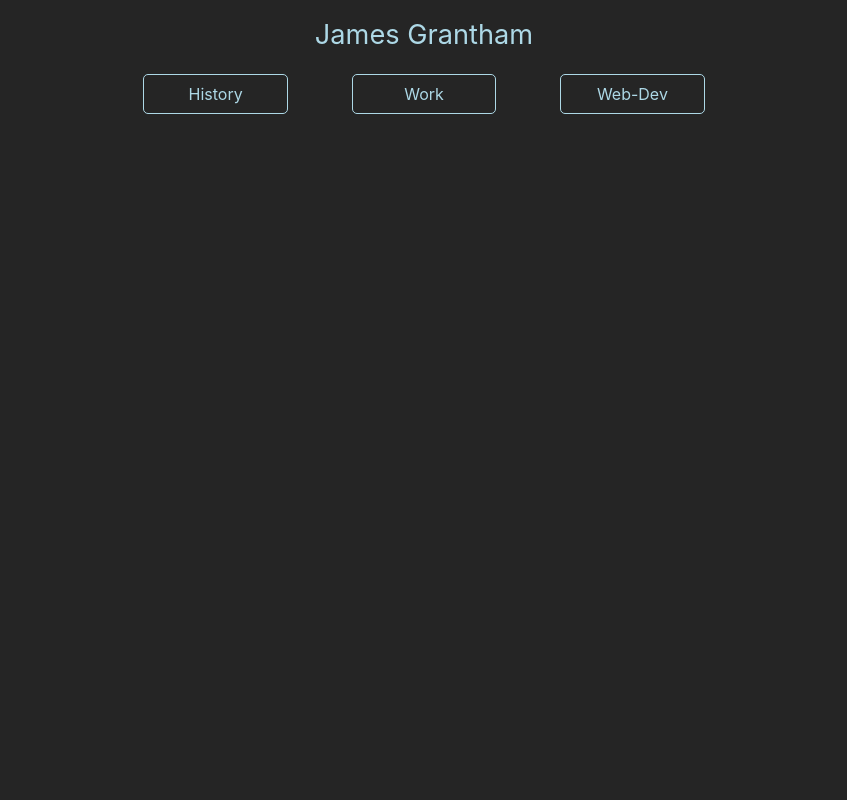
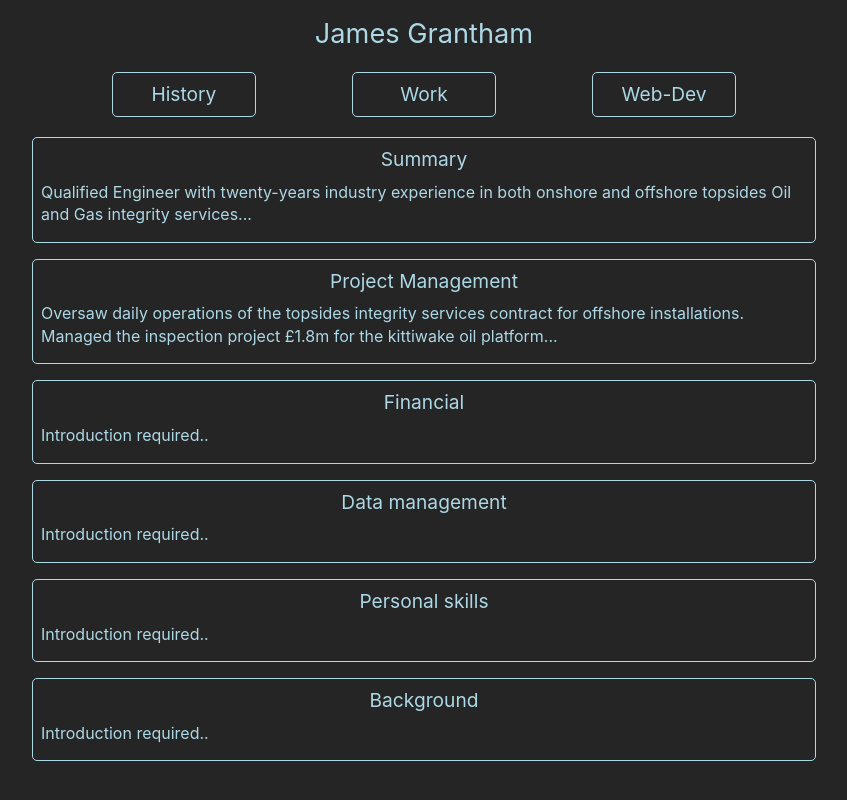
Before and after one commit to jrgrantham/james-grantham, a React (Create React App) app: page /professional in a window 1280 px wide. Shown: the whole page, without its empty margins (216-1063 px from the left). Built offline with nearby package versions, Linux system fonts and the light colour scheme.

Commit message:
Refactored professional page into a single file

```diff
--- a/src/components/Work.jsx
+++ b/src/components/Content.jsx
@@ -1,9 +1,8 @@
 import React, { useState } from "react";
-import { work } from "../data/work";
 import styled from "styled-components";
 
-export default function Work() {
-  const [data, setData] = useState(work);
+export default function Content(props) {
+  const [data, setData] = useState(props.content);
 
   function isDisplayed(receivedSubject) {
     setData(
--- a/src/components/History.jsx
+++ /dev/null
@@ -1,78 +0,0 @@
-import React, { useState } from "react";
-import { history } from "../data/history";
-import styled from "styled-components";
-
-export default function History() {
-  const [data, setData] = useState(history);
-
-  function isDisplayed(receivedSubject) {
-    setData(
-      data.map(subject => {
-        if (subject.title === receivedSubject) {
-          return {
-            ...subject,
-            display: !subject.display
-          };
-        } else return subject;
-      })
-    );
-  }
-
-  return (
-    <div>
-      {data.map((subject, index) => (
-        <Component
-          key={index}
-          onClick={e => {
-            isDisplayed(subject.title);
-          }}
-        >
-          <h5>{subject.title}</h5>
-          <Introduction
-            subjetIntroduction={subject.introduction}
-            subjectDisplay={subject.display}
-          />
-          <Article
-            subjetContents={subject.contents}
-            subjectDisplay={subject.display}
-          />
-        </Component>
-      ))}
-    </div>
-  );
-}
-
-function Introduction(props) {
-  const { subjetIntroduction, subjectDisplay } = props;
-  const expand = subjectDisplay ? "" : "..";
-  return (
-    <div>
-      <p>
-        {subjetIntroduction}
-        {expand}
-      </p>
-    </div>
-  );
-}
-
-function Article(props) {
-  const { subjetContents, subjectDisplay } = props;
-  if (subjectDisplay) {
-    return (
-      <div>
-        {subjetContents.map((content, index) => (
-          <p key={index}>{content}</p>
-        ))}
-      </div>
-    );
-  }
-  return null;
-}
-
-const Component = styled.div`
-  margin: 1rem
-  padding: 1rem
-  border: 1px solid lightblue
-  border-radius: 5px
-  cursor: pointer
-`;
--- a/src/components/Navigation.jsx
+++ b/src/components/Navigation.jsx
@@ -1,34 +1,50 @@
 import React from "react";
-import { NavLink, Link } from "react-router-dom";
+import { Link } from "react-router-dom";
 import styled from "styled-components";
 
+import { work } from "../data/work";
+import { history } from "../data/history";
+import { webDev } from "../data/webDev";
+
+function setData(props, title) {
+  if (title === 'Work') {
+    console.log(title)
+    props.setContent(work)
+    console.log(props.content)
+  } else if (title === 'History') {
+    console.log(title)
+    props.setContent(history)
+    console.log(props.content)
+  }
+}
+
 export default function Navigation(props) {
+  const category = ["History", "Work", "Web-Dev"];
   return (
     <>
       <Link to="/">
         <StyledH3>James Grantham</StyledH3>
       </Link>
+
       <StyledNavigation>
-        <NavLink activeClassName="activeLink" to="/professional/background">
-          History
-        </NavLink>
-        <NavLink activeClassName="activeLink" to="/professional/Work">
-          Work
-        </NavLink>
-        <NavLink
-          activeClassName="activeLink"
-          to="/professional/web-development"
-        >
-          Web-Dev
-        </NavLink>
+        {category.map((title, index) => (
+          <div
+            key={index}
+            onClick={() => {
+              setData(props, title);
+            }}
+          >
+            <h5>{title}</h5>
+          </div>
+        ))}
       </StyledNavigation>
     </>
   );
 }
 
 const StyledH3 = styled.h3`
-  margin-top: 1rem
-`
+  margin-top: 1rem;
+`;
 
 const StyledNavigation = styled.div`
 
@@ -46,7 +62,7 @@ const StyledNavigation = styled.div`
     color: #252525
   }
 
-  a {
+  h5 {
     font-size: 1rem
     margin: 0.25rem 0.5rem
     min-width: 70px
--- a/src/components/WebDev.jsx
+++ /dev/null
@@ -1,78 +0,0 @@
-import React, { useState } from "react";
-import { webDev } from "../data/webDev";
-import styled from "styled-components";
-
-export default function WebDev() {
-  const [data, setData] = useState(webDev);
-
-  function isDisplayed(receivedSubject) {
-    setData(
-      data.map(subject => {
-        if (subject.title === receivedSubject) {
-          return {
-            ...subject,
-            display: !subject.display
-          };
-        } else return subject;
-      })
-    );
-  }
-
-  return (
-    <div>
-      {data.map((subject, index) => (
-        <Component
-          key={index}
-          onClick={e => {
-            isDisplayed(subject.title);
-          }}
-        >
-          <h5>{subject.title}</h5>
-          <Introduction
-            subjetIntroduction={subject.introduction}
-            subjectDisplay={subject.display}
-          />
-          <Article
-            subjetContents={subject.contents}
-            subjectDisplay={subject.display}
-          />
-        </Component>
-      ))}
-    </div>
-  );
-}
-
-function Introduction(props) {
-  const { subjetIntroduction, subjectDisplay } = props;
-  const expand = subjectDisplay ? "" : "..";
-  return (
-    <div>
-      <p>
-        {subjetIntroduction}
-        {expand}
-      </p>
-    </div>
-  );
-}
-
-function Article(props) {
-  const { subjetContents, subjectDisplay } = props;
-  if (subjectDisplay) {
-    return (
-      <div>
-        {subjetContents.map((content, index) => (
-          <p key={index}>{content}</p>
-        ))}
-      </div>
-    );
-  }
-  return null;
-}
-
-const Component = styled.div`
-  margin: 1rem
-  padding: 1rem
-  border: 1px solid lightblue
-  border-radius: 5px
-  cursor: pointer
-`;
--- a/src/views/Professional.jsx
+++ b/src/views/Professional.jsx
@@ -1,18 +1,119 @@
-import React from "react";
-import WorkExperience from "../components/Work";
-import { Route, Link } from "react-router-dom";
-import WebDev from "../components/WebDev";
-import Background from "../components/History";
-import Navigation from "../components/Navigation";
+import React, { useState } from "react";
+import { Link } from "react-router-dom";
+import styled from "styled-components";
+
+import { work } from "../data/work";
+import { history } from "../data/history";
+import { webDev } from "../data/webDev";
 
 export default function Professional() {
+  const [content, setContent] = useState(work);
+  const categoryButtons = ["History", "Work", "Web-Dev"];
+
+  function setCategory(title) {
+    if (title === "Work") {
+      setContent(work);
+    } else if (title === "History") {
+      setContent(history);
+    } else if (title === "Web-Dev") {
+      setContent(webDev);
+    }
+  }
+
+  function isExpanded(receivedSubject) {
+    setContent(
+      content.map(subject => {
+        if (subject.title === receivedSubject) {
+          return {
+            ...subject,
+            display: !subject.display
+          };
+        } else return subject;
+      })
+    );
+  }
 
   return (
-    <>
-      <Navigation />
-      <Route path="/professional/work" component={WorkExperience}/>
-      <Route path="/professional/web-development" component={WebDev}/>
-      <Route path="/professional/Background" component={Background}/>
-    </>
+    <StyledProfessional>
+      <Link to="/">
+        <h3>James Grantham</h3>
+      </Link>
+
+      <StyledCategory>
+        {categoryButtons.map((title, index) => (
+          <div
+            key={index}
+            onClick={() => {
+              setCategory(title);
+            }}
+          >
+            <h5>{title}</h5>
+          </div>
+        ))}
+      </StyledCategory>
+
+      {content.map((subject, index) => (
+        <MainContent
+          key={index}
+          onClick={e => {
+            isExpanded(subject.title);
+          }}
+        >
+          <h5>{subject.title}</h5>
+          <p>
+            {subject.introduction}
+            {subject.display ? "" : ".."}
+          </p>
+          {subject.display ? (
+            <div>
+              {subject.contents.map((content, index) => (
+                <p key={index}>{content}</p>
+              ))}
+            </div>
+          ) : (
+            ""
+          )}
+        </MainContent>
+      ))}
+    </StyledProfessional>
   );
 }
+
+const StyledProfessional = styled.div`
+h3 {
+  margin: 15px
+}
+`;
+const StyledCategory = styled.div`
+  display: flex
+  flex-direction: column;
+
+  @media (min-width: 370px) {
+    flex-direction: row;
+    justify-content: space-evenly
+  }
+
+  h5 {
+    margin: 0.25rem 0.5rem
+    padding: .5rem .7rem
+    border: 0.5px solid lightblue
+    border-radius: 5px
+    cursor: pointer
+
+    @media (min-width: 370px) {
+      min-width: 80px
+    }
+
+    @media (min-width: 550px) {
+      width: 120px
+    }
+  }
+`;
+
+const MainContent = styled.div`
+  margin: 1rem 0.5rem
+  padding: 0.5rem
+  border: 0.5px solid lightblue
+  border-radius: 5px
+  cursor: pointer
+`;
```
